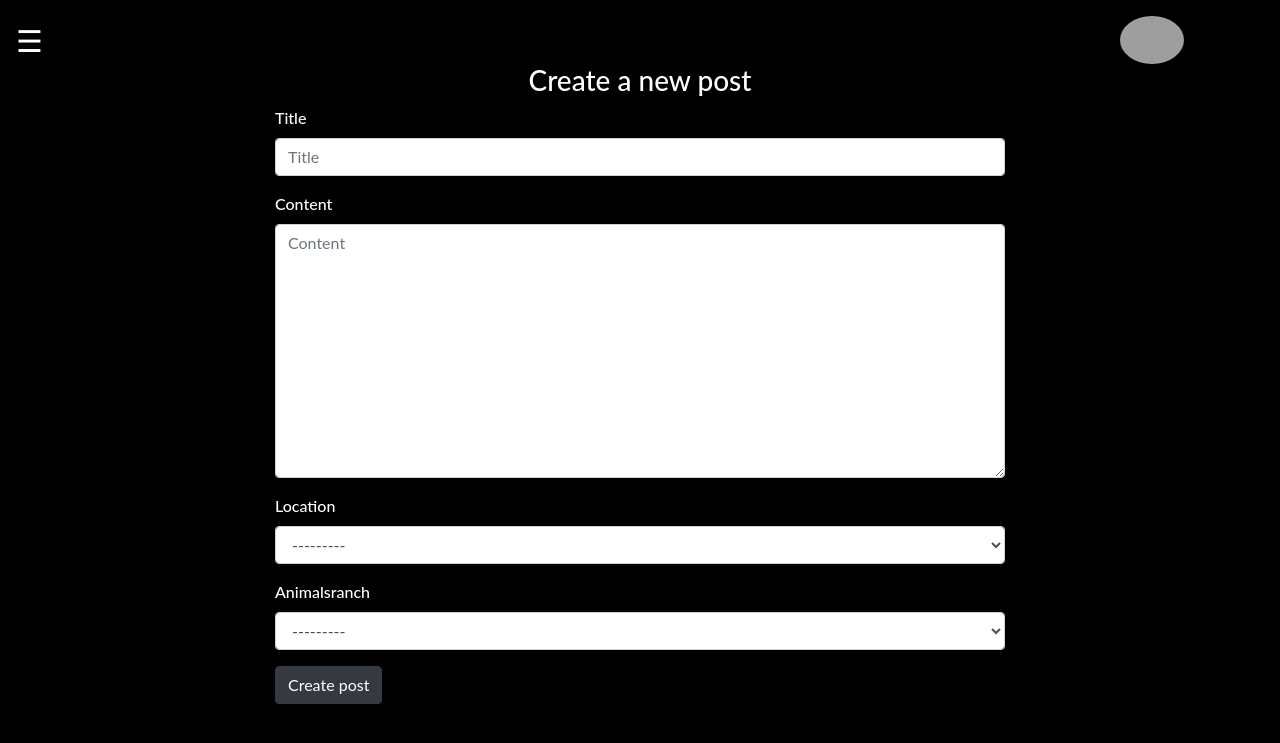
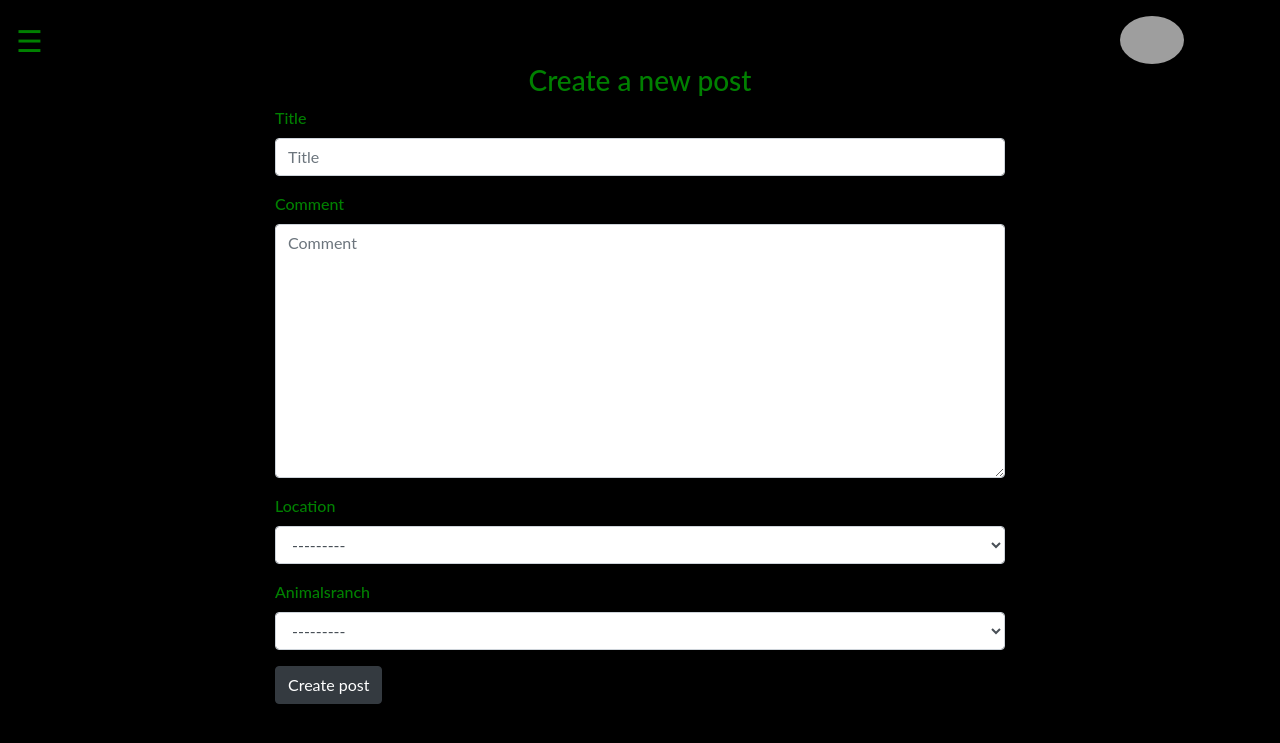
Before and after one commit to JamesMusembi/Mlor-ranch, a Django app: page /create_post in a window 1280 px wide. Shown: the top 743 px of the page. Run offline with Django 4.2, Linux system fonts and the light colour scheme; data comes from the database, SQL or seed files in the repository; some libraries are stand-ins or nearby versions; some web fonts are replaced; grey boxes are pictures that could not be loaded.

Commit message:
polishing

```diff
--- a/hood/forms.py
+++ b/hood/forms.py
@@ -23,4 +23,4 @@ class HoodForm(forms.ModelForm):
 class PostForm(forms.ModelForm):
     class Meta:
         model = Post
-        fields=['title','content','location','animalsranch']
+        fields=['title','comment','location','animalsranch']
--- a/hood/models.py
+++ b/hood/models.py
@@ -84,7 +84,7 @@ class Profile(models.Model):
 class Post(models.Model):
     name = models.TextField(max_length=50,null=True)
     title = models.CharField(max_length=50,null=True)
-    content = models.TextField(blank=True, null=True)
+    comment = models.TextField(blank=True, null=True)
     photo = CloudinaryField("image",blank=True,null=True)
     user = models.ForeignKey(User, on_delete=models.CASCADE,null=True)
     location = models.ForeignKey(Location, on_delete=models.CASCADE,null=True)
--- a/hood/templates/hoods.html
+++ b/hood/templates/hoods.html
@@ -22,9 +22,9 @@
 <!-- </style>
     <div class="container hood">
         <div class="text-center mb-3">
-            <a href="{%url 'create_hood'  %}"  class="btn btn-outline-dark bg-dark text-white rounded-pill">
-             Add New Animal
-            </a>
+            {% comment %} <a href="{%url 'create_hood'  %}"  class="btn btn-outline-dark bg-dark text-white rounded-pill"> {% endcomment %}
+             {% comment %} Add New Animal {% endcomment %}
+            {% comment %} </a> {% endcomment %}
         </div>
         <div class="row">
             {% for hoods in hood %}
--- a/hood/templates/post.html
+++ b/hood/templates/post.html
@@ -12,7 +12,7 @@
     font-family: 'Lato', global_font_string;
     font-weight: 500;
     background-color: black;
-    color: white;
+    color: green;
     }
     .hood{
         margin-top: 5%;
```
Also changed, not shown: hood/templates/single_hood.html (+2 -6 lines), db.sqlite3, hood/migrations/0009_rename_content_post_comment.py (added).
